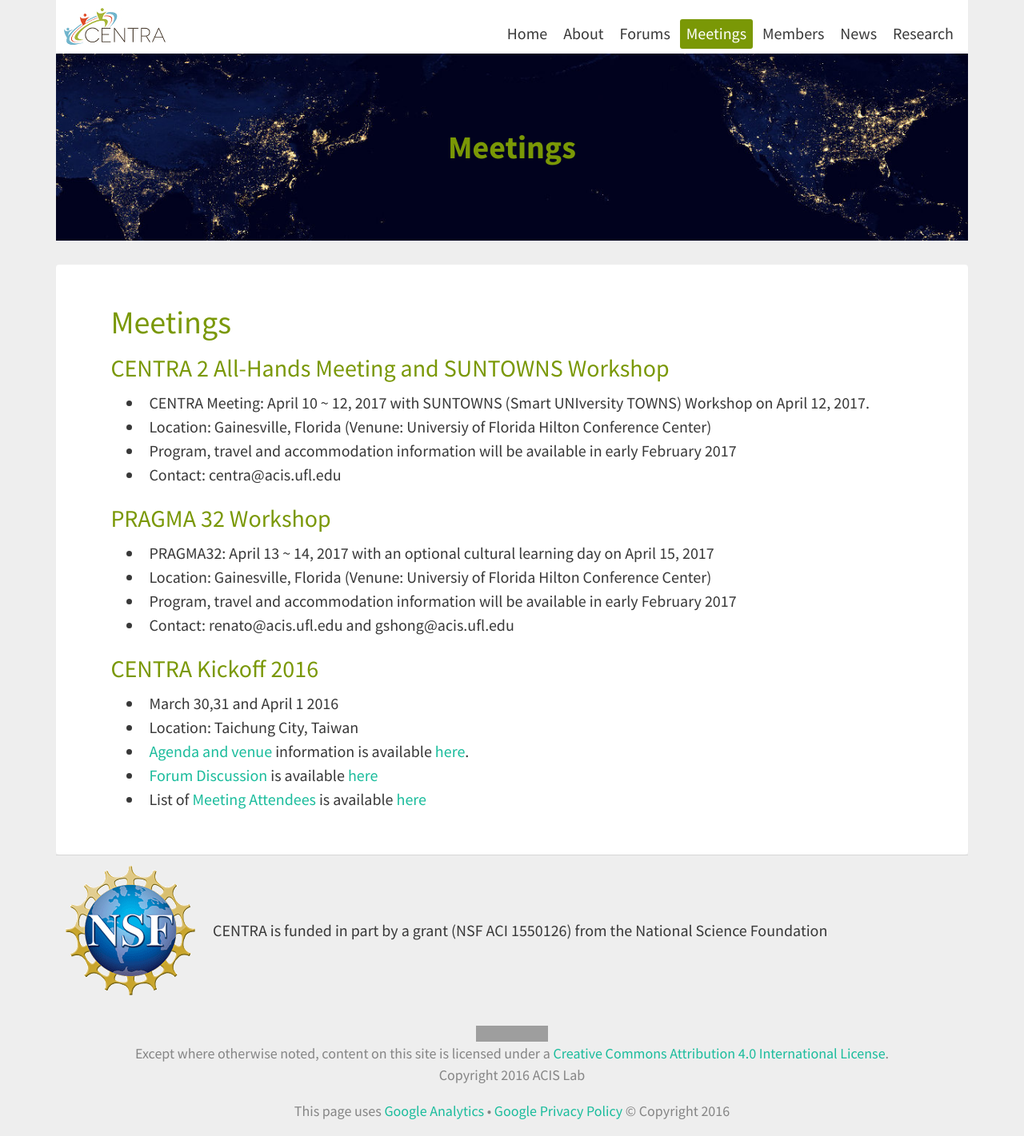
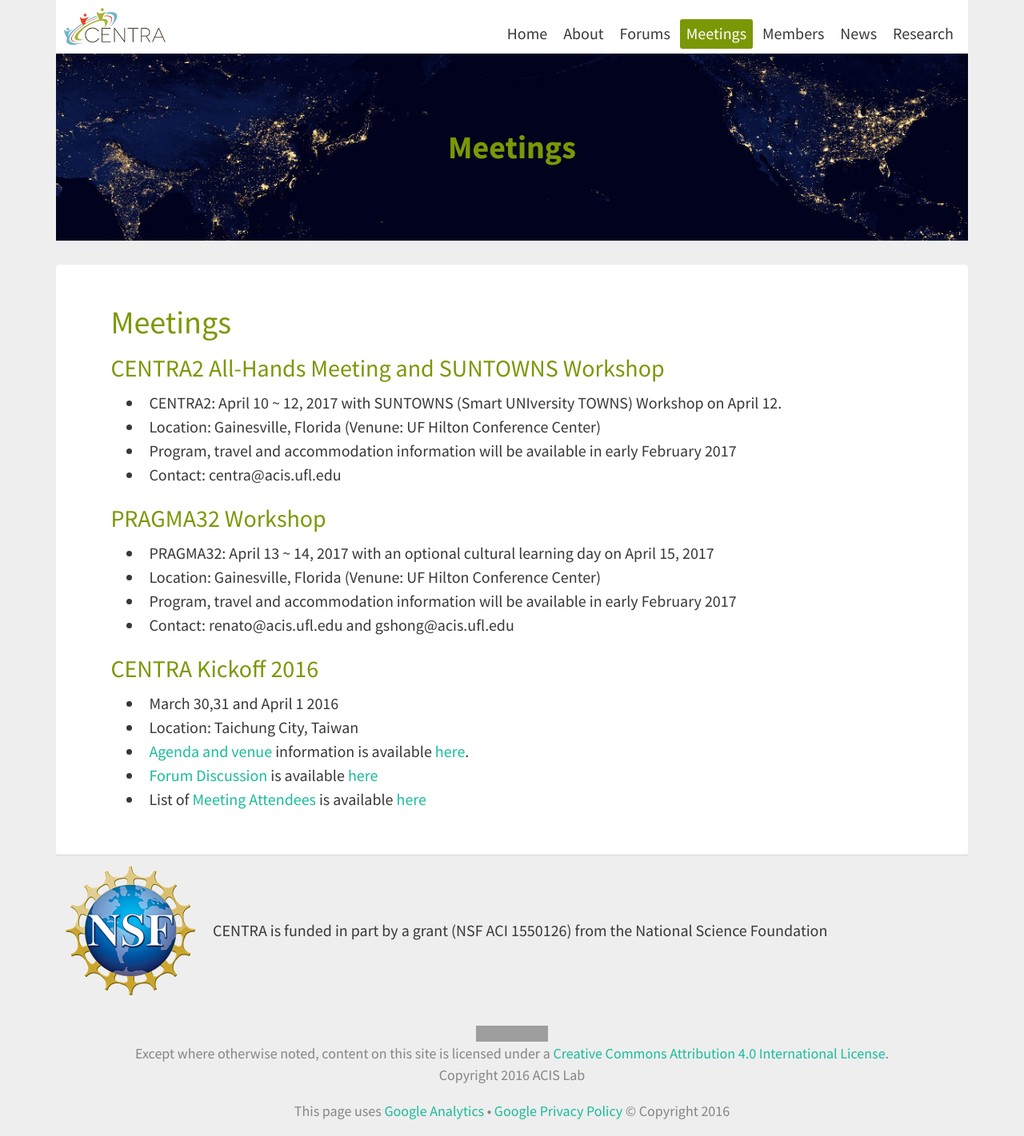
Before and after one commit to hmchou56/centra8, a Jekyll site: the page built from meetings.md, in a window 1280 px wide. Shown: the whole page at 80% size. Built offline with Jekyll 4.4.1, drawn with Linux system fonts in a browser that asks for light colours; nearby versions of some CDN libraries; grey boxes are pictures that could not be loaded.

Commit message:
Edited CENTRA2 and PRAGMA32 details

```diff
--- a/meetings.md
+++ b/meetings.md
@@ -8,16 +8,16 @@
 
 # Meetings
 
-### CENTRA 2 All-Hands Meeting and SUNTOWNS Workshop
-* CENTRA Meeting: April 10 ~ 12, 2017 with SUNTOWNS (Smart UNIversity TOWNS) Workshop on April 12, 2017.
-* Location: Gainesville, Florida (Venune: Universiy of Florida Hilton Conference Center)
+### CENTRA2 All-Hands Meeting and SUNTOWNS Workshop
+* CENTRA2: April 10 ~ 12, 2017 with SUNTOWNS (Smart UNIversity TOWNS) Workshop on April 12.
+* Location: Gainesville, Florida (Venune: UF Hilton Conference Center)
 * Program, travel and accommodation information will be available in early February 2017
 * Contact: centra@acis.ufl.edu
 <br />
 
-### PRAGMA 32 Workshop
+### PRAGMA32 Workshop
 * PRAGMA32: April 13 ~ 14, 2017 with an optional cultural learning day on April 15, 2017
-* Location: Gainesville, Florida (Venune: Universiy of Florida Hilton Conference Center)
+* Location: Gainesville, Florida (Venune: UF Hilton Conference Center)
 * Program, travel and accommodation information will be available in early February 2017
 * Contact: renato@acis.ufl.edu and gshong@acis.ufl.edu
 <br />
```
